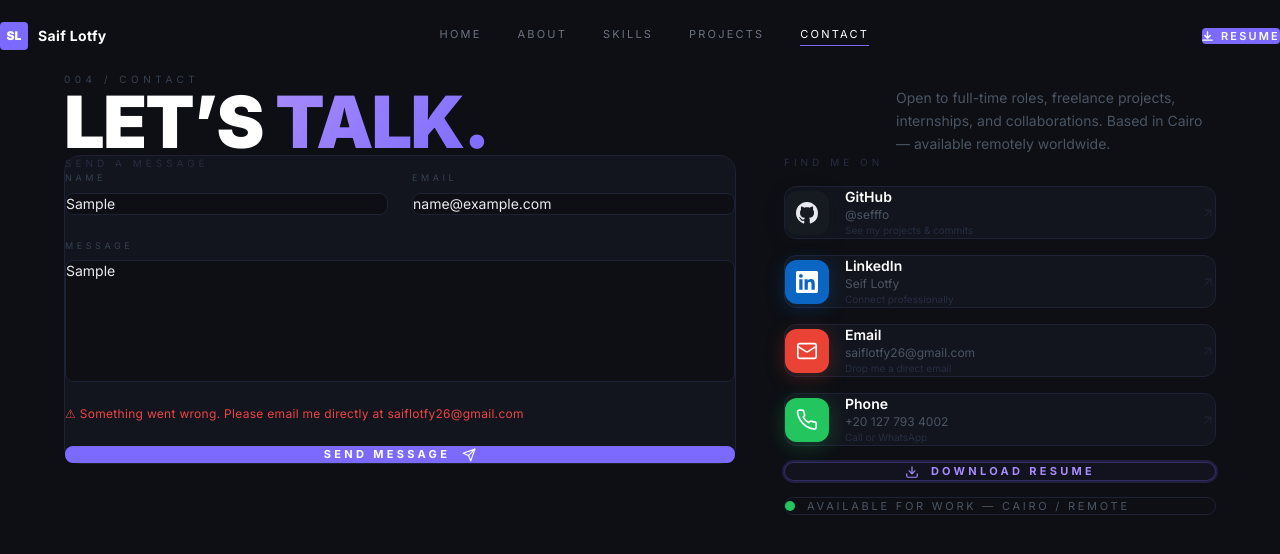
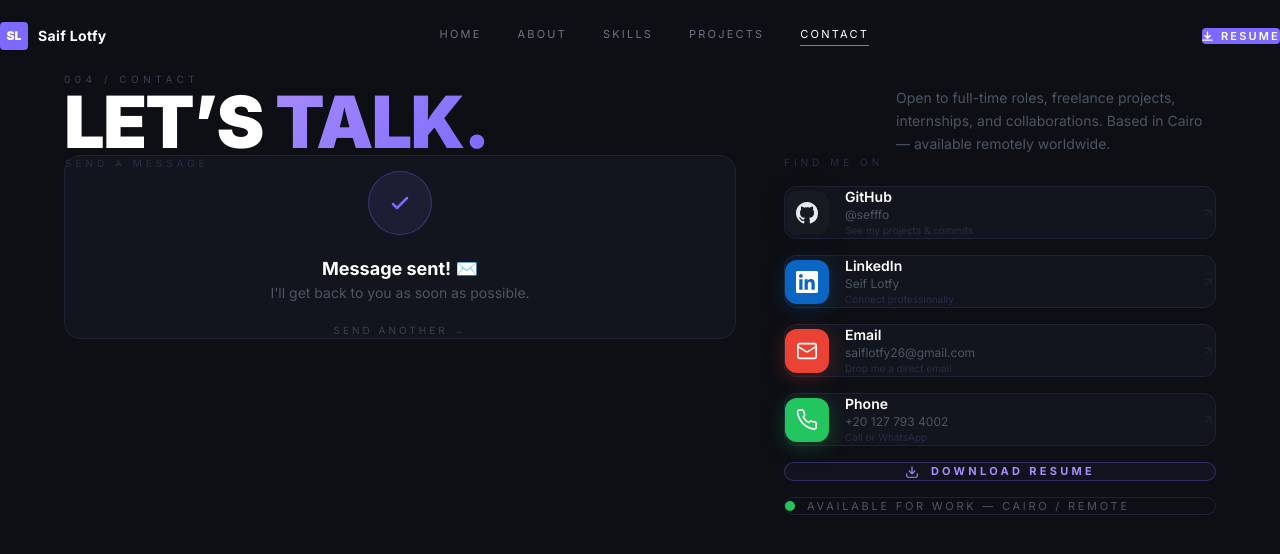
Before and after one commit to sefffo/saif-portfolio, a React (Vite) app: page /contact in a window 1280 px wide. Both pictures are taken after typing "Sample", "name@example.com", "Sample" into the empty fields and a click on the button "SEND MESSAGE". Shown: the top 554 px of the page. Built offline with nearby package versions, Linux system fonts and the light colour scheme.

Commit message:
feat: wire up EmailJS - contact form now sends real emails

```diff
--- a/src/pages/Contact.tsx
+++ b/src/pages/Contact.tsx
@@ -1,14 +1,11 @@
 import { useRef, useState } from 'react'
 import { useGSAP } from '@gsap/react'
 import gsap from 'gsap'
+import emailjs from 'emailjs-com'
 
-// ─── EmailJS via CDN (no npm needed) ──────────────────────────────────────────
-// Add this to your index.html <head>:
-// <script src="https://cdn.jsdelivr.net/npm/@emailjs/browser@4/dist/email.min.js"></script>
-// <script>emailjs.init("YOUR_PUBLIC_KEY")</script>
-// OR install: npm install @emailjs/browser
-// Then replace sendEmail() with the real call shown below
-// ─────────────────────────────────────────────────────────────────────────────
+const SERVICE_ID  = 'service_218aoh9'
+const TEMPLATE_ID = 'template_clm8nwi'
+const PUBLIC_KEY  = '1N5NqInKsEjA9_V6z'
 
 const SOCIALS = [
   {
@@ -73,51 +70,36 @@ export default function Contact() {
   const formRef = useRef<HTMLFormElement>(null)
   const [status, setStatus] = useState<FormState>('idle')
   const [form, setForm] = useState({ name: '', email: '', message: '' })
+  const [errorMsg, setErrorMsg] = useState('')
 
   useGSAP(() => {
-    gsap.from('.c-h',     { y: 50, opacity: 0, stagger: 0.08, duration: 0.8, ease: 'power3.out' })
-    gsap.from('.c-social',{ x: 40, opacity: 0, stagger: 0.1,  duration: 0.7, delay: 0.3, ease: 'power3.out' })
-    gsap.from('.c-form',  { x: -40, opacity: 0, duration: 0.7, delay: 0.2, ease: 'power3.out' })
+    gsap.from('.c-h',      { y: 50, opacity: 0, stagger: 0.08, duration: 0.8, ease: 'power3.out' })
+    gsap.from('.c-social', { x: 40, opacity: 0, stagger: 0.1,  duration: 0.7, delay: 0.3, ease: 'power3.out' })
+    gsap.from('.c-form',   { x: -40, opacity: 0, duration: 0.7, delay: 0.2,  ease: 'power3.out' })
   }, { scope: ref })
 
   const handleSubmit = async (e: React.FormEvent) => {
     e.preventDefault()
-    if (!form.name || !form.email || !form.message) return
+    if (!form.name.trim() || !form.email.trim() || !form.message.trim()) return
     setStatus('sending')
+    setErrorMsg('')
 
     try {
-      // ── OPTION 1: EmailJS (recommended, free) ──────────────────────────
-      // 1. Go to https://emailjs.com → sign up free
-      // 2. Add Email Service (Gmail) → copy SERVICE_ID
-      // 3. Create Email Template → copy TEMPLATE_ID
-      //    Template variables: {{from_name}}, {{from_email}}, {{message}}
-      // 4. Copy your PUBLIC_KEY from Account → API Keys
-      // 5. Run: npm install @emailjs/browser
-      // 6. Uncomment the block below and fill in your IDs:
-      //
-      // import emailjs from '@emailjs/browser'
-      // await emailjs.sendForm(
-      //   'YOUR_SERVICE_ID',
-      //   'YOUR_TEMPLATE_ID',
-      //   formRef.current!,
-      //   'YOUR_PUBLIC_KEY'
-      // )
-      //
-      // ── OPTION 2: Formspree (even simpler, zero code) ─────────────────
-      // 1. Go to https://formspree.io → create form → get endpoint
-      // 2. Replace the fetch below with your endpoint:
-      const res = await fetch('https://formspree.io/f/YOUR_FORM_ID', {
-        method: 'POST',
-        headers: { 'Content-Type': 'application/json', 'Accept': 'application/json' },
-        body: JSON.stringify({ name: form.name, email: form.email, message: form.message }),
-      })
-      if (res.ok) {
-        setStatus('sent')
-        setForm({ name: '', email: '', message: '' })
-      } else {
-        setStatus('error')
-      }
-    } catch {
+      await emailjs.send(
+        SERVICE_ID,
+        TEMPLATE_ID,
+        {
+          name:    form.name,
+          email:   form.email,
+          message: form.message,
+        },
+        PUBLIC_KEY
+      )
+      setStatus('sent')
+      setForm({ name: '', email: '', message: '' })
+    } catch (err: unknown) {
+      console.error('EmailJS error:', err)
+      setErrorMsg('Something went wrong. Email me directly at saiflotfy26@gmail.com')
       setStatus('error')
     }
   }
@@ -134,7 +116,7 @@ export default function Contact() {
           </h1>
           <p className="text-[#4b5563] text-sm leading-relaxed max-w-xs">
             Open to full-time roles, freelance projects, internships, and collaborations.
-            Based in Cairo — available remotely worldwide.
+            Based in Cairo &mdash; available remotely worldwide.
           </p>
         </div>
 
@@ -153,35 +135,33 @@ export default function Contact() {
                     </svg>
                   </div>
                   <div className="text-center">
-                    <p className="text-white font-bold text-lg mb-2">Message sent!</p>
-                    <p className="text-[#4b5563] text-sm">I’ll get back to you soon.</p>
+                    <p className="text-white font-bold text-lg mb-2">Message sent! ✉️</p>
+                    <p className="text-[#4b5563] text-sm">I&apos;ll get back to you as soon as possible.</p>
                   </div>
                   <button
                     onClick={() => setStatus('idle')}
                     className="text-[10px] tracking-[0.3em] uppercase text-[#374151] hover:text-[#7c6aff] transition-colors mt-2"
                   >
-                    Send another
+                    Send another →
                   </button>
                 </div>
               ) : (
-                <form ref={formRef} onSubmit={handleSubmit} className="flex flex-col gap-6">
+                <form ref={formRef} onSubmit={handleSubmit} className="flex flex-col gap-6" noValidate>
                   <div className="grid grid-cols-1 sm:grid-cols-2 gap-6">
                     <div className="flex flex-col gap-2">
-                      <label className="text-[9px] tracking-[0.4em] uppercase text-[#374151]">Name</label>
+                      <label className="text-[9px] tracking-[0.4em] uppercase text-[#374151]">Name *</label>
                       <input
-                        name="from_name"
                         type="text"
                         required
                         value={form.name}
                         onChange={e => setForm(p => ({ ...p, name: e.target.value }))}
-                        placeholder="Saif Lotfy"
+                        placeholder="Your name"
                         className="bg-[#0d0f14] border border-[#1e2235] text-[#e8eaf0] text-sm px-4 py-3.5 rounded-lg focus:outline-none focus:border-[#7c6aff] transition-colors placeholder-[#1e2235]"
                       />
                     </div>
                     <div className="flex flex-col gap-2">
-                      <label className="text-[9px] tracking-[0.4em] uppercase text-[#374151]">Email</label>
+                      <label className="text-[9px] tracking-[0.4em] uppercase text-[#374151]">Email *</label>
                       <input
-                        name="from_email"
                         type="email"
                         required
                         value={form.email}
@@ -193,9 +173,8 @@ export default function Contact() {
                   </div>
 
                   <div className="flex flex-col gap-2">
-                    <label className="text-[9px] tracking-[0.4em] uppercase text-[#374151]">Message</label>
+                    <label className="text-[9px] tracking-[0.4em] uppercase text-[#374151]">Message *</label>
                     <textarea
-                      name="message"
                       rows={6}
                       required
                       value={form.message}
@@ -206,15 +185,15 @@ export default function Contact() {
                   </div>
 
                   {status === 'error' && (
-                    <p className="text-[#ef4444] text-xs tracking-wide">
-                      ⚠ Something went wrong. Please email me directly at saiflotfy26@gmail.com
+                    <p className="text-[#ef4444] text-xs tracking-wide flex items-center gap-2">
+                      <span>⚠</span> {errorMsg}
                     </p>
                   )}
 
                   <button
                     type="submit"
                     disabled={status === 'sending'}
-                    className="relative overflow-hidden bg-[#7c6aff] text-white text-[11px] tracking-[0.3em] uppercase font-bold py-4 rounded-lg hover:bg-[#6c5ce7] transition-all duration-300 disabled:opacity-60 flex items-center justify-center gap-3"
+                    className="relative overflow-hidden bg-[#7c6aff] text-white text-[11px] tracking-[0.3em] uppercase font-bold py-4 rounded-lg hover:bg-[#6c5ce7] active:scale-[0.98] transition-all duration-300 disabled:opacity-60 flex items-center justify-center gap-3"
                   >
                     {status === 'sending' ? (
                       <>
@@ -236,9 +215,8 @@ export default function Contact() {
             </div>
           </div>
 
-          {/* ── RIGHT: Social cards ── */}
+          {/* ── RIGHT: Socials ── */}
           <div className="lg:col-span-2 flex flex-col gap-4">
-
             <p className="text-[10px] tracking-[0.4em] uppercase text-[#272d42] mb-2">Find Me On</p>
 
             {SOCIALS.map((s) => (
@@ -256,27 +234,22 @@ export default function Contact() {
                   {s.icon}
                 </div>
                 <div className="flex-1 min-w-0">
-                  <p className="text-white text-sm font-semibold mb-0.5 group-hover:text-[#a78bfa] transition-colors">
-                    {s.label}
-                  </p>
+                  <p className="text-white text-sm font-semibold mb-0.5 group-hover:text-[#a78bfa] transition-colors">{s.label}</p>
                   <p className="text-[#4b5563] text-xs truncate">{s.handle}</p>
                   <p className="text-[#272d42] text-[10px] mt-0.5">{s.desc}</p>
                 </div>
-                <svg
-                  width="14" height="14" viewBox="0 0 24 24" fill="none"
-                  stroke="currentColor" strokeWidth="2" strokeLinecap="round" strokeLinejoin="round"
-                  className="text-[#1e2235] group-hover:text-[#7c6aff] transition-colors flex-shrink-0"
-                >
+                <svg width="14" height="14" viewBox="0 0 24 24" fill="none" stroke="currentColor" strokeWidth="2" strokeLinecap="round" strokeLinejoin="round"
+                  className="text-[#1e2235] group-hover:text-[#7c6aff] transition-colors flex-shrink-0">
                   <path d="M7 17 17 7M7 7h10v10"/>
                 </svg>
               </a>
             ))}
 
-            {/* Resume download */}
+            {/* Resume */}
             <a
               href="/Saif-Lotfy_CV.pdf"
               download="Saif-Lotfy_CV.pdf"
-              className="cv-btn mt-2 group flex items-center justify-center gap-3 border border-[#7c6aff]/30 bg-[#7c6aff]/5 text-[#a78bfa] text-[11px] tracking-[0.3em] uppercase font-bold py-4 rounded-xl hover:bg-[#7c6aff] hover:text-white hover:border-[#7c6aff] transition-all duration-300"
+              className="mt-2 group flex items-center justify-center gap-3 border border-[#7c6aff]/30 bg-[#7c6aff]/5 text-[#a78bfa] text-[11px] tracking-[0.3em] uppercase font-bold py-4 rounded-xl hover:bg-[#7c6aff] hover:text-white hover:border-[#7c6aff] transition-all duration-300"
             >
               <svg width="14" height="14" viewBox="0 0 24 24" fill="none" stroke="currentColor" strokeWidth="2" strokeLinecap="round" strokeLinejoin="round">
                 <path d="M21 15v4a2 2 0 0 1-2 2H5a2 2 0 0 1-2-2v-4"/>
@@ -286,18 +259,18 @@ export default function Contact() {
               Download Resume
             </a>
 
-            {/* Availability badge */}
+            {/* Availability */}
             <div className="mt-2 flex items-center gap-3 px-5 py-4 rounded-xl border border-[#1e2235]">
               <span className="relative flex h-2.5 w-2.5">
                 <span className="animate-ping absolute inline-flex h-full w-full rounded-full bg-[#22c55e] opacity-75" />
                 <span className="relative inline-flex rounded-full h-2.5 w-2.5 bg-[#22c55e]" />
               </span>
               <span className="text-[11px] tracking-[0.25em] uppercase text-[#4b5563]">
-                Available for work — Cairo / Remote
+                Available for work &mdash; Cairo / Remote
               </span>
             </div>
+          </div>
 
-          </div>
         </div>
       </div>
     </section>
```
